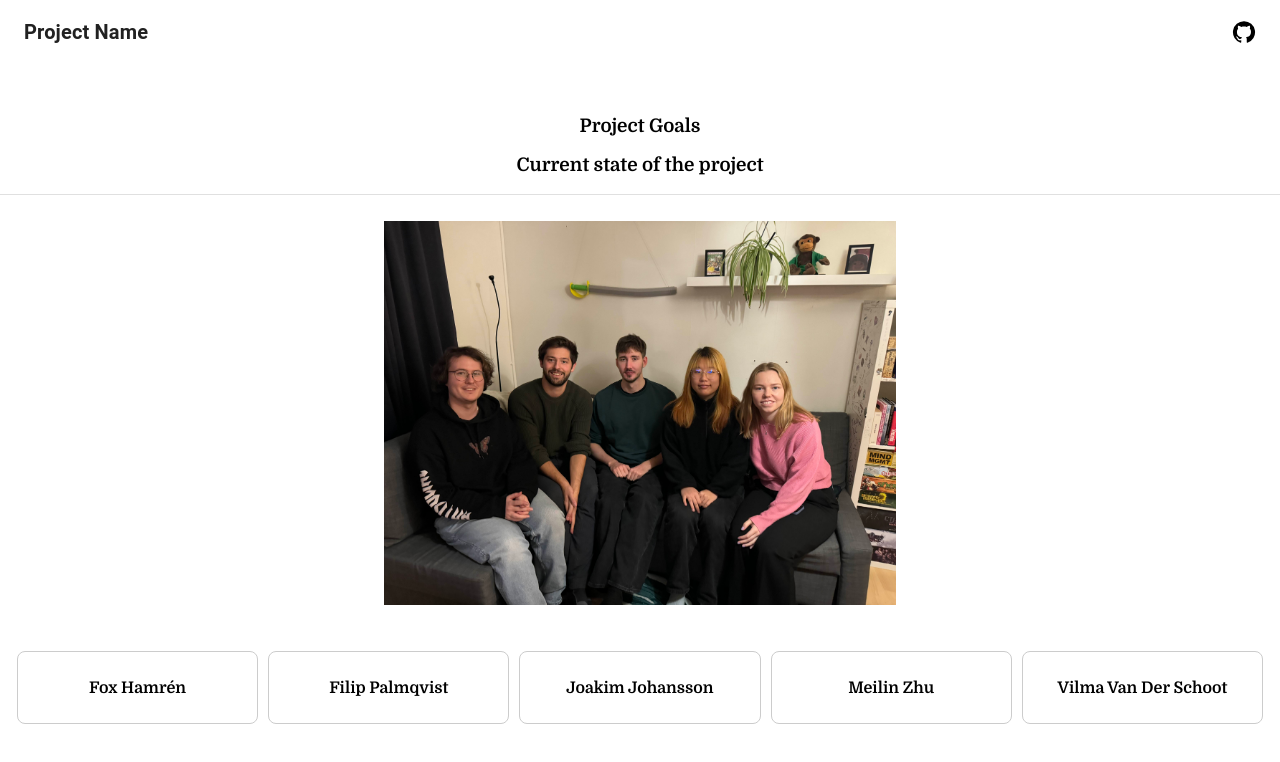
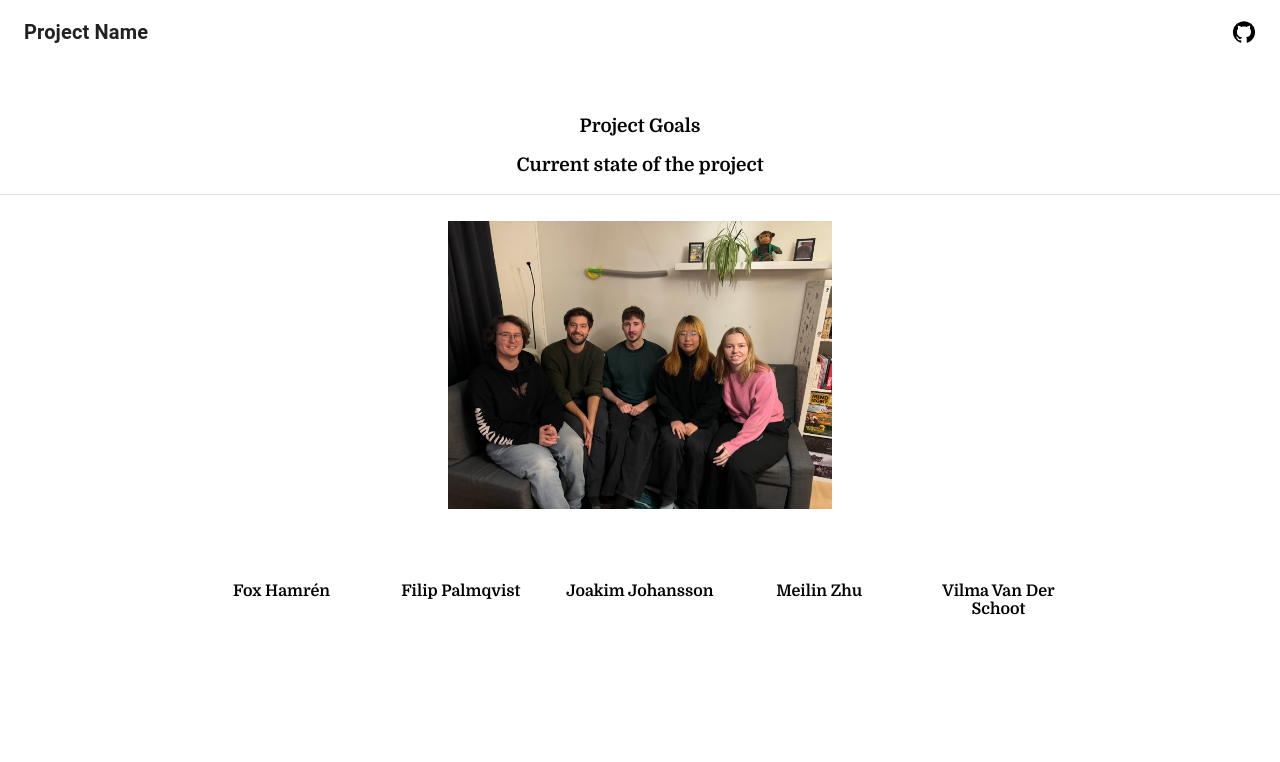
Before and after one commit to Joakim-Johansson/ProjectPage, a React (Create React App) app: page / in a window 1280 px wide. Shown: the top 762 px of the page. Built offline with nearby package versions, Linux system fonts and the light colour scheme.

Commit message:
updated names

```diff
--- a/src/components/Team.js
+++ b/src/components/Team.js
@@ -10,9 +10,9 @@ function Team() {
   ];
 
   return (
-    <div style={{ display: 'flex', justifyContent: 'space-around', padding: '12px' }}>
+    <div style={{ width: '70%', display: 'flex', justifyContent: 'center', padding: '12px', margin: '0 auto' }}>
       {members.map((member, index) => (
-        <div key={index} style={{ flex: 1, padding: '5px', textAlign: 'center', border: '1px solid #ccc', borderRadius: '8px', margin: '5px' }}>
+        <div key={index} style={{ flex: 1, padding: '5px', textAlign: 'center', borderRadius: '8px', margin: '5px' }}>
           <h4>{member.name}</h4>
         </div>
       ))}
--- a/src/views/HomePage.js
+++ b/src/views/HomePage.js
@@ -8,7 +8,7 @@ function HomePage() {
             <h3>Current state of the project</h3>
             <Divider></Divider>
 
-            <img src="assets/group.jpg" style={{ width: '40%', padding: '2%'}}></img>
+            <img src="assets/group.jpg" style={{ width: '30%', padding: '2%'}}></img>
             <Team></Team>
       </div>
     );
```
